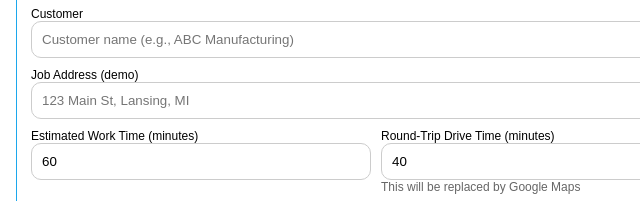
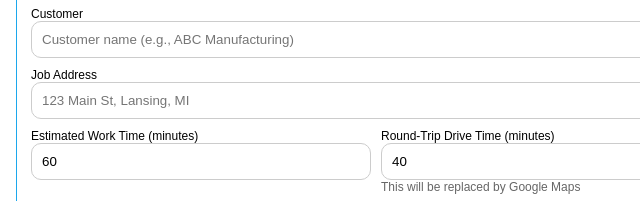
Before and after one commit to DohnV/twts-quote-demo, a plain HTML site: page index.html in a window 1280 px wide. Shown: the part 267-468 px from the top of the page, 0-640 px from the left. Drawn offline with Linux system fonts and the light colour scheme.

Commit message:
Add files via upload

```diff
--- a/index.html
+++ b/index.html
@@ -50,7 +50,7 @@ button { font-weight: bold; cursor: pointer; }
 
 <label>Customer</label>
 <input id="customerName" placeholder="Customer name (e.g., ABC Manufacturing)" />
-<label>Job Address (demo)</label>
+<label>Job Address</label>
 <input id="CustomerAddress" placeholder="123 Main St, Lansing, MI" />
 
 <div class="row">
```
